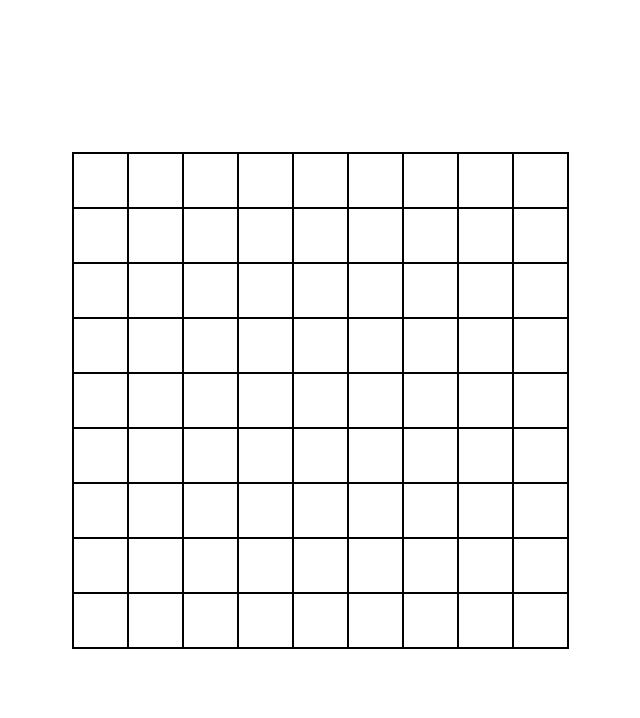
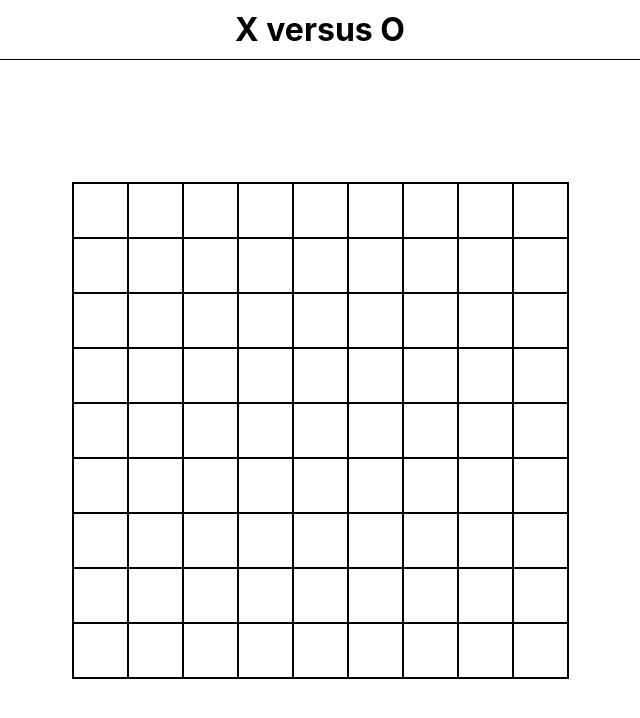
Before and after one commit to leonidez/tic-tac-toe, a Next.js app: page / in a window 1280 px wide. Shown: the top 718 px of the page, without its empty margins (320-960 px from the left). Built offline with nearby package versions, Linux system fonts and the light colour scheme.

Commit message:
redo layout

```diff
--- a/pages/index.js
+++ b/pages/index.js
@@ -7,6 +7,7 @@ const squares = Array.from(Array(81).keys())
 export default function Home() {
   return (
     <GameProvider>
+      <h1 className={styles.heading}>X versus O </h1>
       <div className={styles.wrapper}>
         <TicTacToe squares={squares} />
       </div>
--- a/styles/globals.css
+++ b/styles/globals.css
@@ -11,6 +11,8 @@ body {
 }
 
 #__next {
+  display: flex;
+  flex-direction: column;
   height: 100%;
 }
 
@@ -22,3 +24,8 @@ a {
 * {
   box-sizing: border-box;
 }
+
+h1 {
+  margin: 0;
+  padding: 10px;
+}
--- a/styles/sheet.module.css
+++ b/styles/sheet.module.css
@@ -6,6 +6,11 @@
   max-height: 495px;
   width: calc(var(--size) * 9);
   max-width: 495px;
+}
+
+.heading {
+  border-bottom: 1px solid black;
+  text-align: center;
 }
 
 .letter {
@@ -30,8 +35,9 @@
 }
 
 .wrapper {
+  align-items: center;
   display: flex;
-  align-items: center;
-  height: 100%;
+  flex: 1;
+  flex-direction: column;
   justify-content: center;
 }
```
